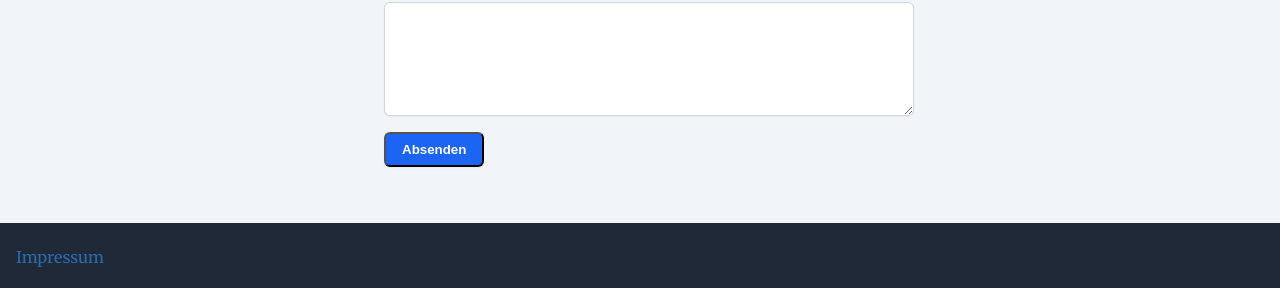
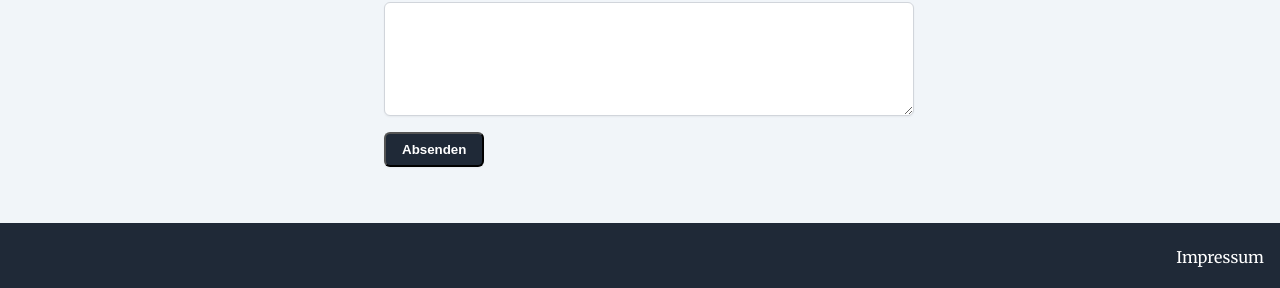
Before and after one commit to sidyes/grettstadt, a Next.js app: page / in a window 1280 px wide. Shown: the part 7330-7618 px from the top of the page. Built offline with nearby package versions, Linux system fonts and the light colour scheme.

Commit message:
minimal improvements

```diff
--- a/app/components/contact/contact.tsx
+++ b/app/components/contact/contact.tsx
@@ -93,7 +93,7 @@ export default function Contact() {
         <div>
           <button
             type="submit"
-            className="py-2 px-4 bg-blue-600 text-white font-semibold rounded-md shadow-sm hover:bg-blue-700 focus:outline-none focus:ring-2 focus:ring-offset-2 focus:ring-blue-500"
+            className="py-2 px-4 bg-gray-800 text-white font-semibold rounded-md shadow-sm hover:bg-blue-700 focus:outline-none focus:ring-2 focus:ring-offset-2 focus:ring-blue-500"
           >
             Absenden
           </button>
--- a/app/components/footer/footer.tsx
+++ b/app/components/footer/footer.tsx
@@ -3,11 +3,11 @@ import Link from "next/link";
 export default function Footer() {
   return (
     <footer className="bg-gray-800 text-white py-6">
-      <div className="max-w-screen-xl mx-auto flex flex-col md:flex-row justify-between items-center px-4">
+      <div className="max-w-screen-xl mx-auto flex flex-col md:flex-row items-center justify-end px-4">
         <div className="flex space-x-4 mt-4 md:mt-0">
           <Link
             href="/impressum"
-            className="hover:text-blue-300 transition-colors duration-300 no-underline"
+            className="text-white hover:text-blue-300 transition-colors duration-300 no-underline"
           >
             Impressum
           </Link>
```
